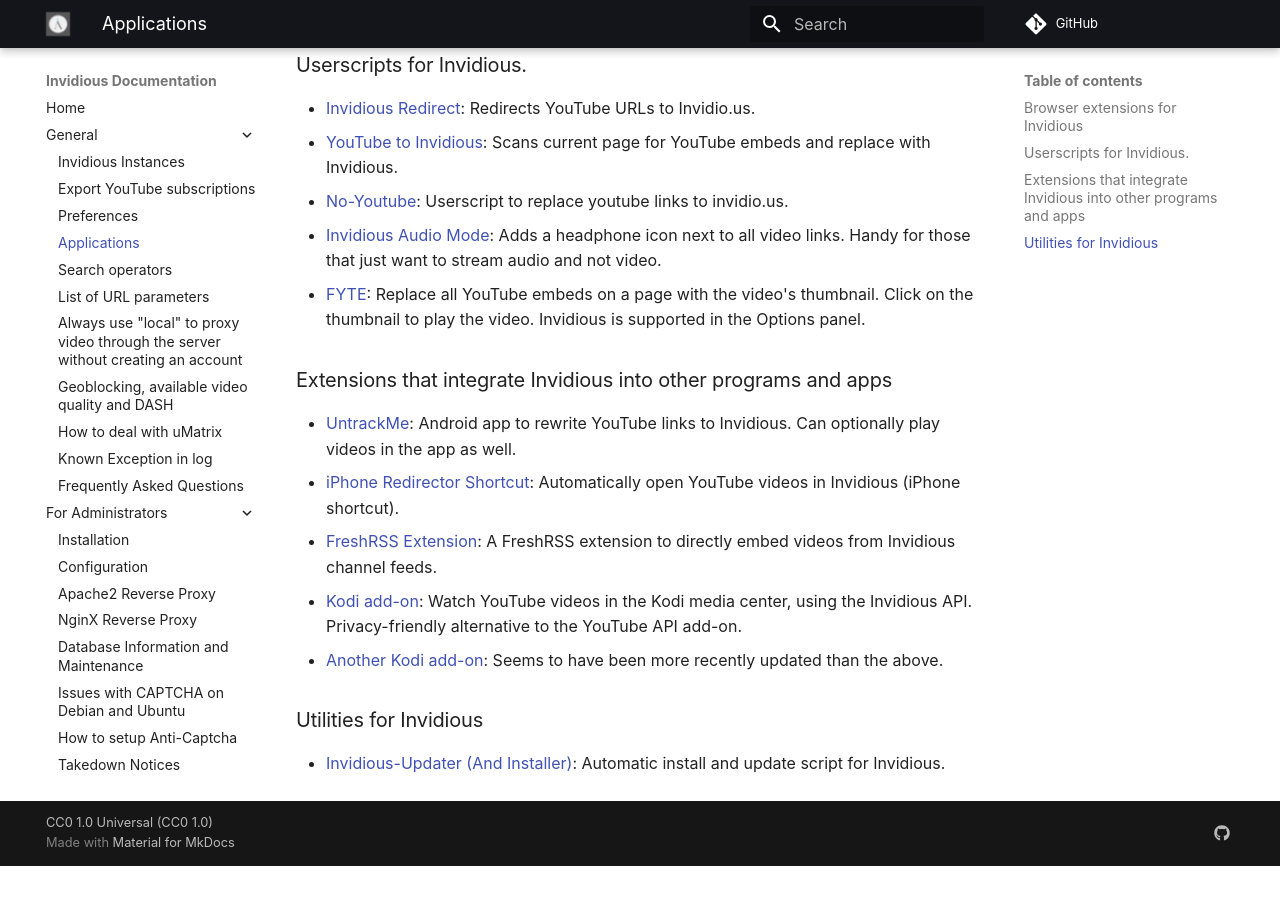
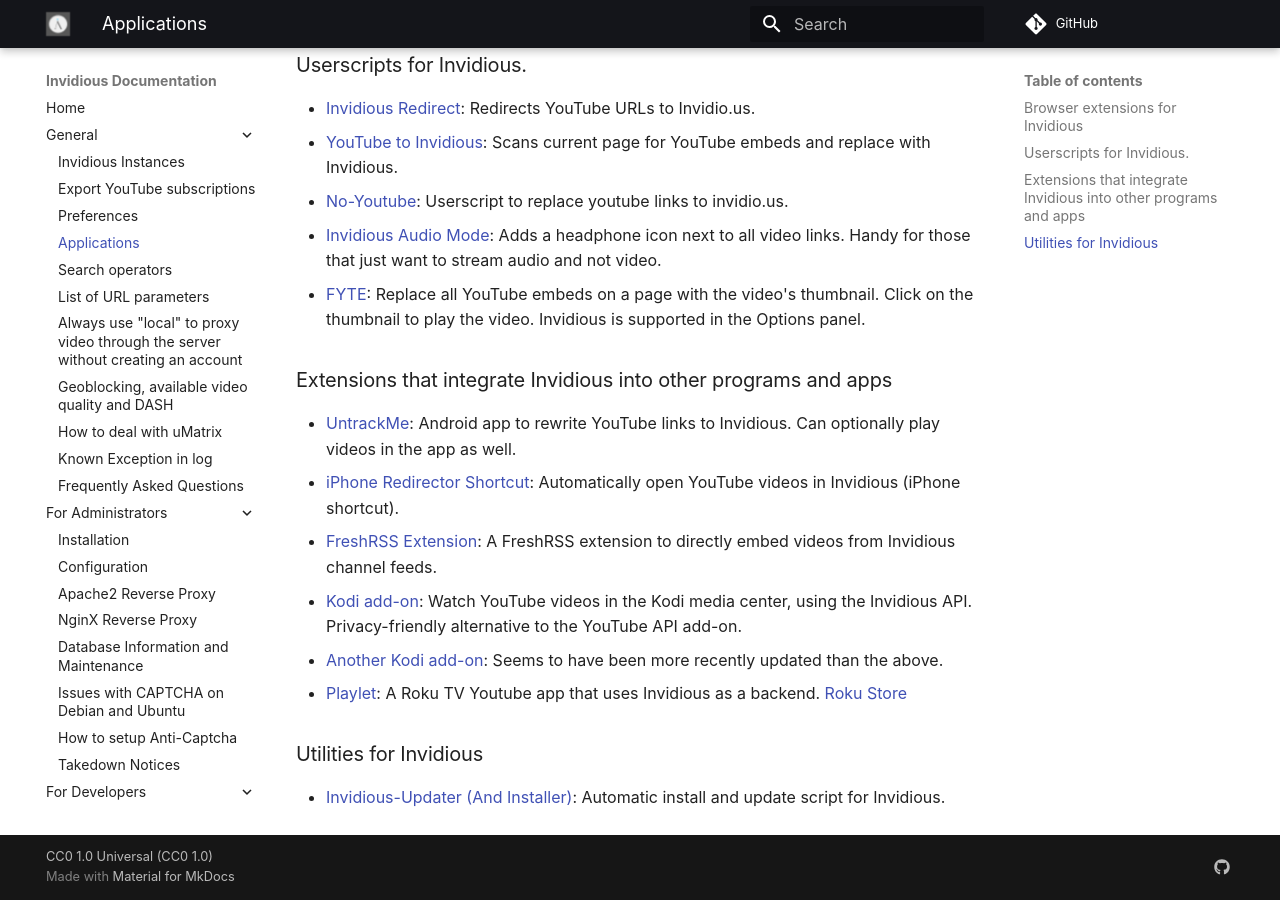
Before and after one commit to iv-org/documentation, an MkDocs documentation site: the page built from docs/applications.md, in a window 1280 px wide and 900 px high, scrolled down 732 px. Built offline with MkDocs 1.6.1 and Material for MkDocs 9.7.7, drawn with Linux system fonts in a browser that asks for light colours; comment, search, counter and statistics services are not loaded; before the commit the page ends 1598 px from its top, so only the background shows below that.

Commit message:
Add Playlet to the list applications (#347)

```diff
--- a/docs/applications.md
+++ b/docs/applications.md
@@ -24,6 +24,7 @@
 - [FreshRSS Extension](https://github.com/tmiland/freshrss-invidious): A FreshRSS extension to directly embed videos from Invidious channel feeds.
 - [Kodi add-on](https://github.com/TheAssassin/kodi-invidious-plugin): Watch YouTube videos in the Kodi media center, using the Invidious API. Privacy-friendly alternative to the YouTube API add-on.
 - [Another Kodi add-on](https://github.com/lekma/plugin.video.invidious): Seems to have been more recently updated than the above.
+- [Playlet](https://github.com/iBicha/playlet): A Roku TV Youtube app that uses Invidious as a backend. [Roku Store](https://my.roku.com/account/add?channel=PLAYLET)
 
 ### Utilities for Invidious
 - [Invidious-Updater (And Installer)](https://github.com/tmiland/Invidious-Updater): Automatic install and update script for Invidious.
```
